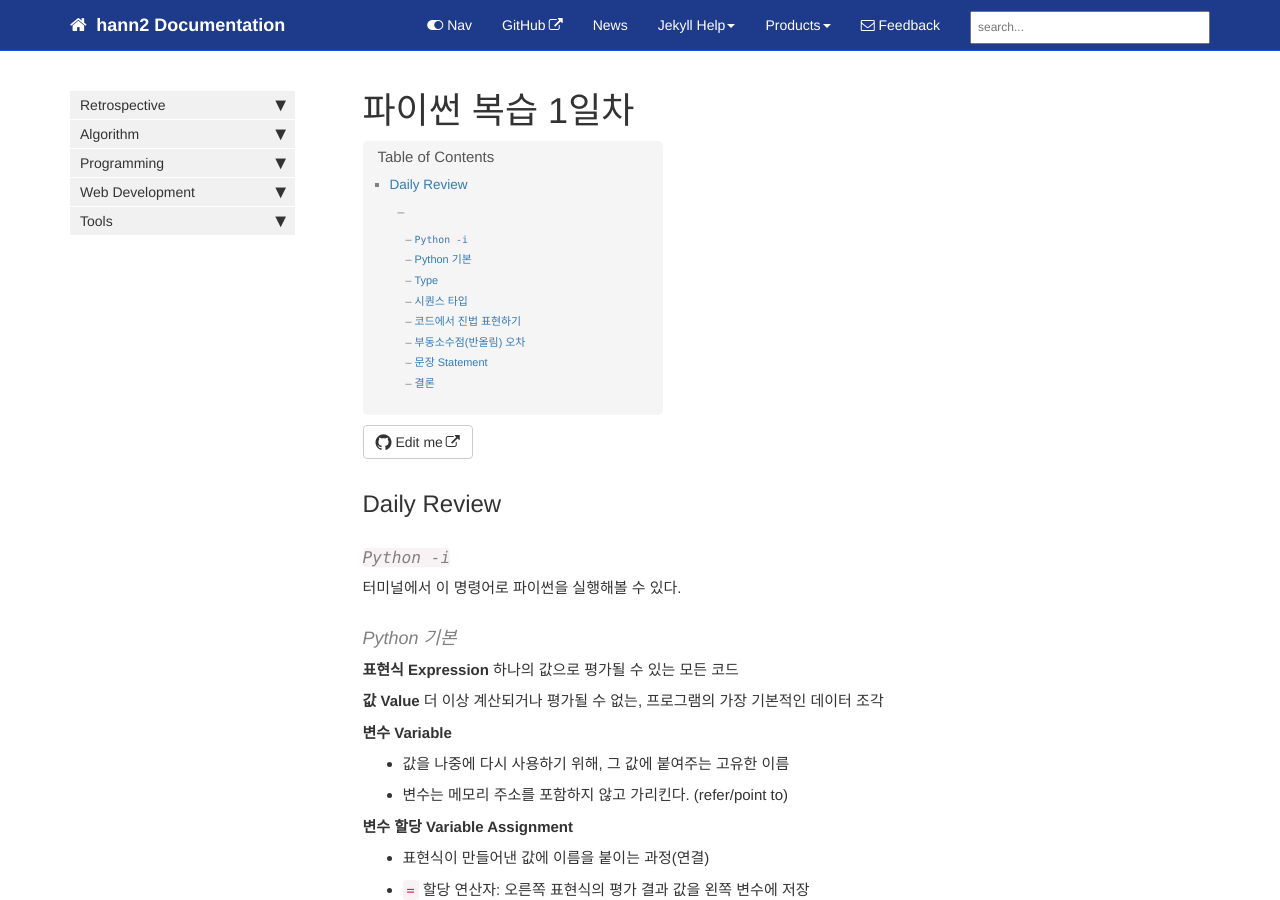
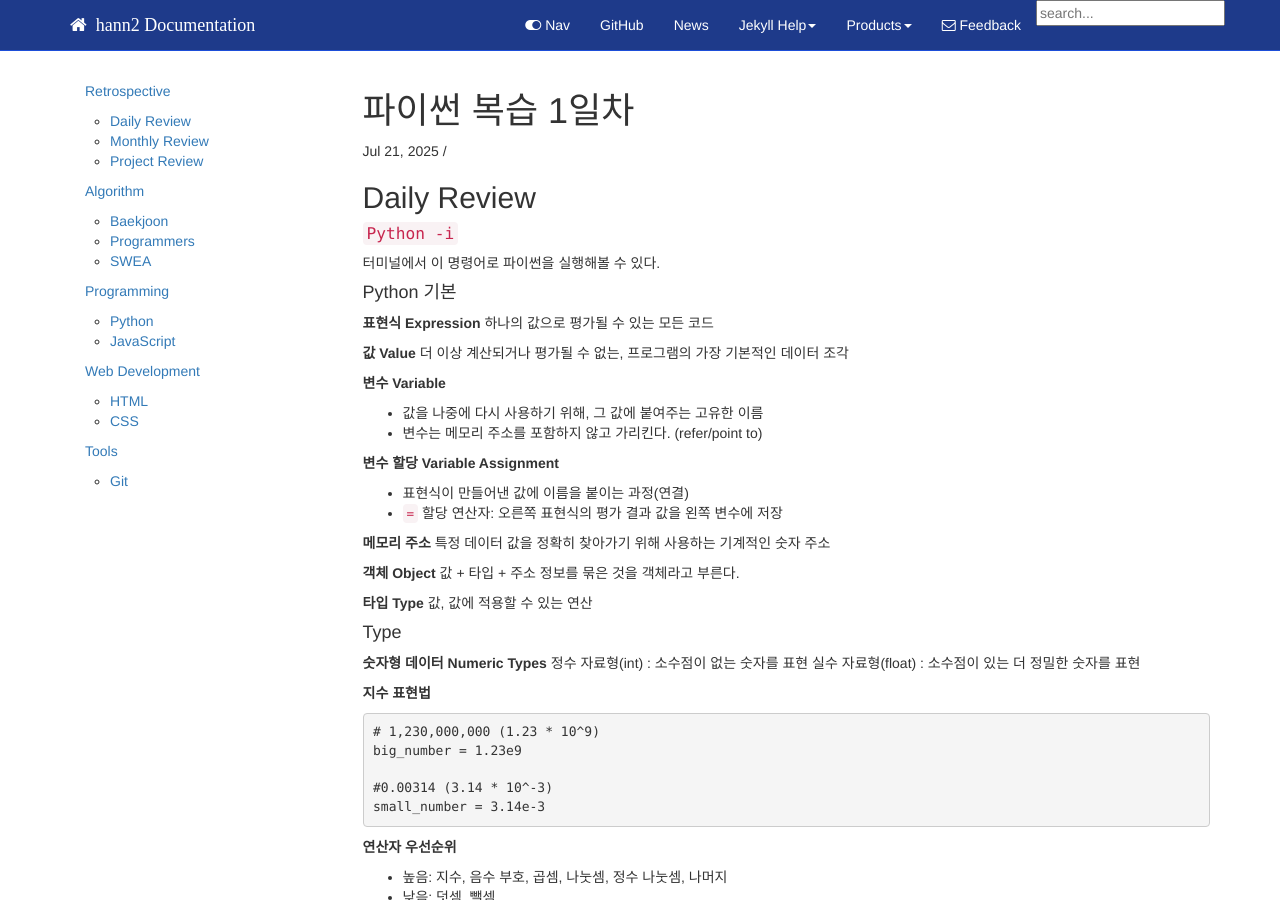
Before and after one commit to hann2a/hann2a.github.io, a Jekyll site: the page built from _posts/2025-07-21-daily-review-py.md, in a window 1280 px wide and 900 px high. Built offline with Jekyll 4.4.1, drawn with Linux system fonts in a browser that asks for light colours; nearby versions of some CDN libraries; library files that are not in the unit come from our copies; comment, search, counter and statistics services are not loaded; some of the changed lines change nothing that is shown.

Commit message:
link revised

```diff
--- a/pages/daily-review-07-21.md
+++ b/_posts/2025-07-21-daily-review-py.md
@@ -1,8 +1,7 @@
 ---
 title: "파이썬 복습 1일차"
-permalink: daily-review-python-1.html
 sidebar: home_sidebar
-layout: page
+layout: post
 categories: [daily-review]
 updated: 2025-07-21
 ---
```
